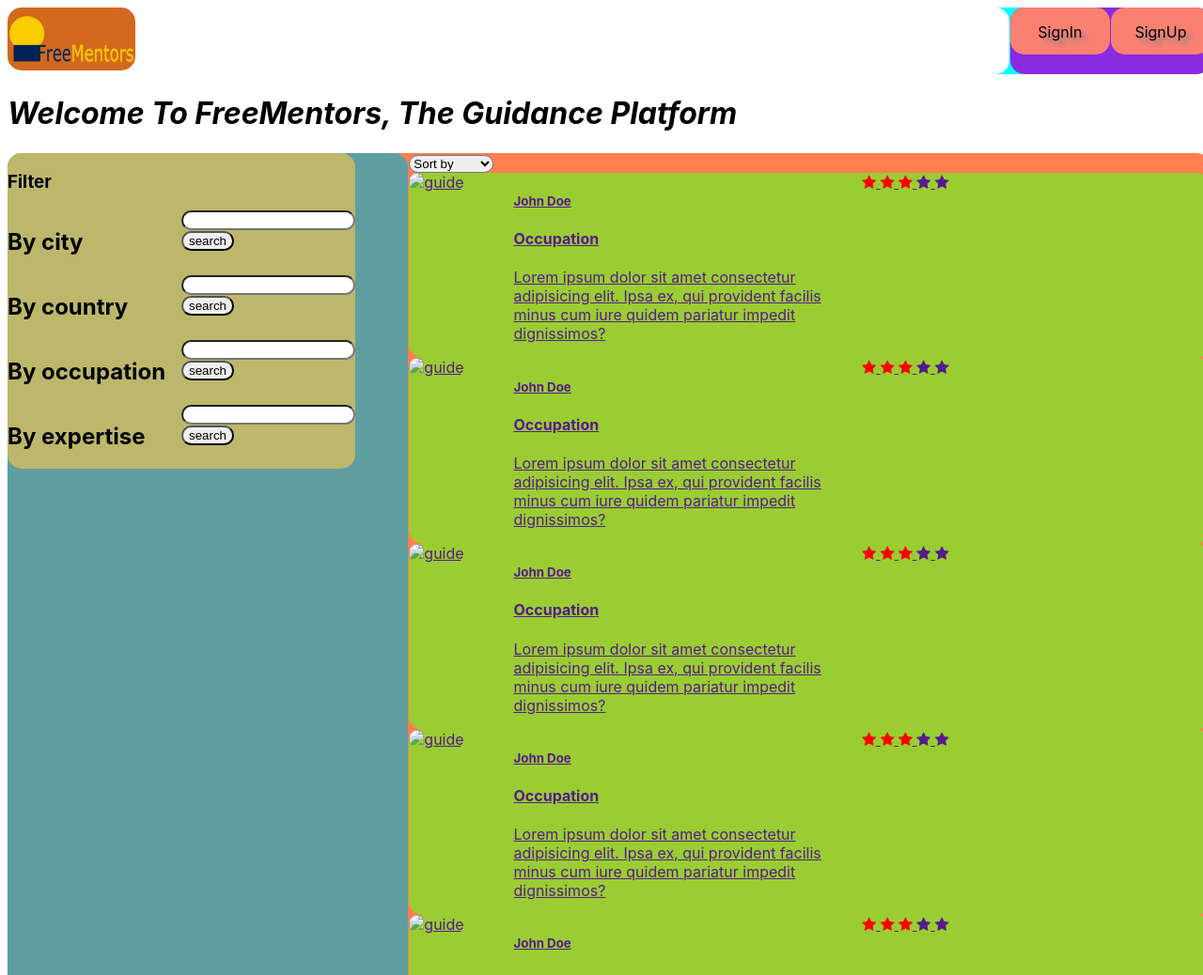
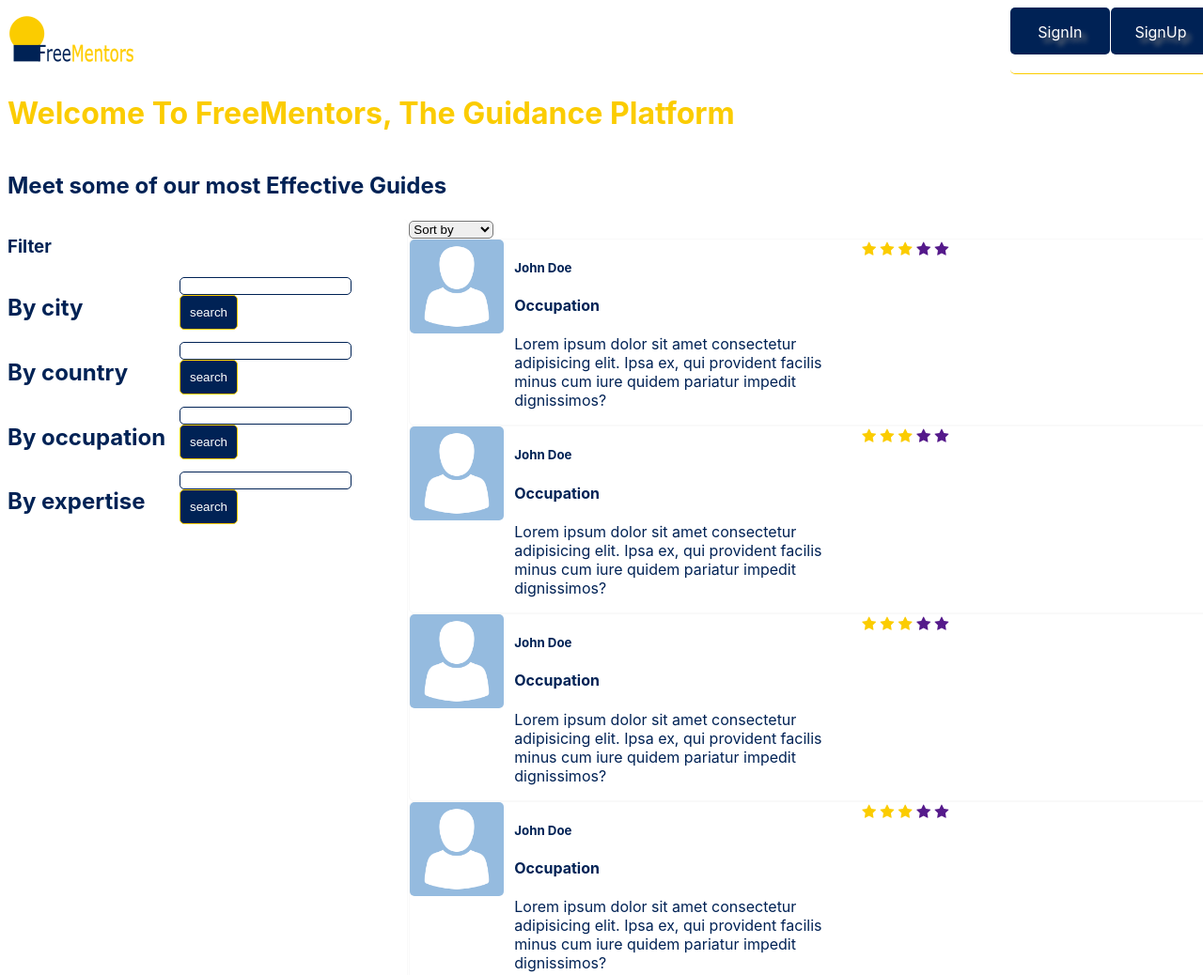
Before and after one commit to FreeCurious/FreeMentors-2, a website: page index.html in a window 1280 px wide. Shown: the top 1038 px of the page at 94% size. Drawn offline with Linux system fonts and the light colour scheme.

Commit message:
bg-index-changes
change of the index file styling and markup

```diff
--- a/UI/CSS/index.css
+++ b/UI/CSS/index.css
@@ -1,6 +1,7 @@
 *{
     box-sizing: border-box;
-    border-radius: 15px;
+    border-radius: 5px;
+
     }
 body{
     width:100%;
@@ -19,51 +20,56 @@ header{
     grid-template-columns: 5fr 1fr;
     grid-gap: 1px;
     vertical-align: middle;
-    background-color: aqua;
-    color: black;
+    color: #002255ff;
     text-shadow: 5px 5px 5px grey;
 }
 .login{
-background-color: salmon;
+background-color: #002255ff;
+color: white;
 text-align: center;
 text-justify: auto;
 height: 50px;
+cursor: pointer;
 }
 .signup{
-    background-color: salmon;
+    background-color: #002255ff;
+    color: white;
     text-align: center;
     text-justify: auto;
-height: 50px;
+    height: 50px;
+    cursor: pointer;
 }
 .logo{
     background-color:white;
     align-self: baseline;
-
 }
 .logo img{
     width: inherit;
     height: inherit;
     padding: 1px;
-    background-color: chocolate;
 }
 .credentials{
     display: grid;
     grid-template-columns: 1fr 1fr ;
     grid-gap: 1px;
-    background-color: blueviolet
+    border-bottom: 1px solid #fbcc00ff;
 }
 .welcome{
-    font-style: italic;
+    font-style: initial;
+    color: #fbcc00ff;
+}
+.Featured{
+    color:#002255ff
 }
 
 .MainContent{
     display: grid;
     grid-template-columns: 0.5fr 1fr;
     grid-gap: 1px;
-    background-color: coral;
+    color:#002255ff
 }
 .featguidefilter{
-    background-color: cadetblue;
+    border-right: 1px solid #f9f9f9ff;
     display: grid;
     grid-template-rows: 0.1fr 1fr 1fr 1fr 1fr;
     align-items: stretch;
@@ -73,31 +79,54 @@ height: 50px;
     grid-template-rows: 1fr 1fr;
 }
 .footer{
-    background-color:chartreuse;
+    background-color:#002255ff;
 }
 .checked{
-    color: red;
+    color: #fbcc00ff;
+}
+.submitsearch button{
+    background-color:#002255ff;
+    color: white;
+    border: 1px solid #fbcc00ff;
+    padding: 10px;
 }
 .indcontainer{
-    background-color: yellowgreen;
-}
-.indcontainer{
+    background-color: white ;
+    border: 1px solid #f9f9f9ff;
     display: grid;
     grid-template-columns: 0.3fr 1fr 1fr;
+    text-decoration: none;
+}
+.indcontainer a{
+    text-decoration: none;
+}
+.imagecontainer img{
+    min-width: 70px;
+    min-height: 70px;
+    max-width: 100px;
+    max-height: 100px;
 }
 .filteringtools{
-    background-color: darkkhaki;
-    position: fixed;
+    position: absolute;
     justify-self: center;
     align-self: center;
+}
+.filteringtools input{
+    border: 0.5px solid #002255ff;
 }
 .closefilter{
     display: grid;
     grid-template-columns: 1fr 1fr;
 }
+.guideprofile{
+    text-decoration: none;
+    color: #002255ff;
+}
+.featguideindcontainer a{
+    text-decoration: none;
+}
 @media only screen and(max-width: 1056px){
     .filteringtools{
-        display: flex;
-        flex-direction: column;
+        position: relative;
     }
 }
--- a/index.html
+++ b/index.html
@@ -27,7 +27,10 @@
                   </div>
                 </header>
                 <div class="welcome"><h1>Welcome To FreeMentors, The Guidance Platform</h1></div>
+                <div class="Featured"><h2>Meet some of our most Effective Guides</h2></div>
+
                 <div class="MainContent">
+
                   <div class="featguidefilter">
                      <aside class="filtercolumn">
                        <div class="filteringtools">
@@ -103,7 +106,7 @@
                     <div class="featguideindcontainer">
                       <a href=""><div class="indcontainer">
                          <section class="guideimage">
-                           <div class="imagecontainer"><img src="" alt="guide"></div>
+                           <div class="imagecontainer"><img src="./UI/assets/avatars.png" alt="guide"></div>
                          </section>
                          <section class="guideprofile">
                            <h5 class="gninit">John Doe</h5>
@@ -129,7 +132,7 @@
                       </div></a>
                       <a href=""><div class="indcontainer">
                           <section class="guideimage">
-                            <div class="imagecontainer"><img src="" alt="guide"></div>
+                            <div class="imagecontainer"><img src="./UI/assets/avatars.png" alt="guide"></div>
                           </section>
                           <section class="guideprofile">
                             <h5 class="gninit">John Doe</h5>
@@ -155,7 +158,7 @@
                        </div></a>
                        <a href=""><div class="indcontainer">
                           <section class="guideimage">
-                            <div class="imagecontainer"><img src="" alt="guide"></div>
+                            <div class="imagecontainer"><img src="./UI/assets/avatars.png" alt="guide"></div>
                           </section>
                           <section class="guideprofile">
                             <h5 class="gninit">John Doe</h5>
@@ -181,7 +184,7 @@
                        </div></a>
                        <a href=""><div class="indcontainer">
                           <section class="guideimage">
-                            <div class="imagecontainer"><img src="" alt="guide"></div>
+                            <div class="imagecontainer"><img src="./UI/assets/avatars.png" alt="guide"></div>
                           </section>
                           <section class="guideprofile">
                             <h5 class="gninit">John Doe</h5>
@@ -208,7 +211,7 @@
 
                        <a href=""><div class="indcontainer">
                           <section class="guideimage">
-                            <div class="imagecontainer"><img src="" alt="guide"></div>
+                            <div class="imagecontainer"><img src="./UI/assets/avatars.png" alt="guide"></div>
                           </section>
                           <section class="guideprofile">
                             <h5 class="gninit">John Doe</h5>
@@ -234,7 +237,7 @@
                        </div></a>
                        <a href=""><div class="indcontainer">
                           <section class="guideimage">
-                            <div class="imagecontainer"><img src="" alt="guide"></div>
+                            <div class="imagecontainer"><img src="./UI/assets/avatars.png" alt="guide"></div>
                           </section>
                           <section class="guideprofile">
                             <h5 class="gninit">John Doe</h5>
@@ -259,7 +262,7 @@
                        </div></a>
                        <a href=""><div class="indcontainer">
                           <section class="guideimage">
-                            <div class="imagecontainer"><img src="" alt="guide"></div>
+                            <div class="imagecontainer"><img src="./UI/assets/avatars.png" alt="guide"></div>
                           </section>
                           <section class="guideprofile">
                             <h5 class="gninit">John Doe</h5>
@@ -285,7 +288,7 @@
                        </div></a>
                        <a href=""><div class="indcontainer">
                           <section class="guideimage">
-                            <div class="imagecontainer"><img src="" alt="guide"></div>
+                            <div class="imagecontainer"><img src="./UI/assets/avatars.png" alt="guide"></div>
                           </section>
                           <section class="guideprofile">
                             <h5 class="gninit">John Doe</h5>
@@ -311,7 +314,7 @@
                        </div></a>
                        <a href=""><div class="indcontainer">
                           <section class="guideimage">
-                            <div class="imagecontainer"><img src="" alt="guide"></div>
+                            <div class="imagecontainer"><img src="./UI/assets/avatars.png" alt="guide"></div>
                           </section>
                           <section class="guideprofile">
                             <h5 class="gninit">John Doe</h5>
@@ -337,7 +340,7 @@
                        </div></a>
                        <a href=""><div class="indcontainer">
                           <section class="guideimage">
-                            <div class="imagecontainer"><img src="" alt="guide"></div>
+                            <div class="imagecontainer"><img src="./UI/assets/avatars.png" alt="guide"></div>
                           </section>
                           <section class="guideprofile">
                             <h5 class="gninit">John Doe</h5>
```
Also changed, not shown: UI/assets/avatars.png (added).
